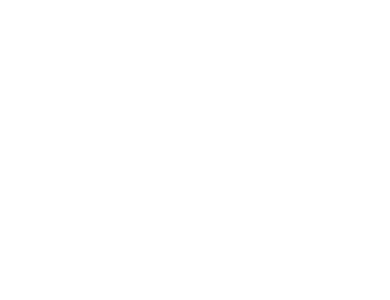
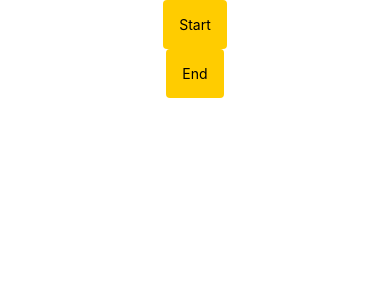
Before and after one commit to lamantin-group/react-native-arrow-view, a React Native app in the folder example/: screen / in a window 390 px wide. Shown: the top 300 px of the page. Built offline with nearby package versions, Linux system fonts and the light colour scheme.

Commit message:
Add draggable views

```diff
--- a/example/App.tsx
+++ b/example/App.tsx
@@ -8,9 +8,9 @@
  * @format
  */
 
+import DraggableView from './DraggableView'
 import React, { Component } from 'react'
-import { Alert, NativeModules, SafeAreaView, StatusBar, StyleSheet, Text } from 'react-native'
-import { Button, MyLibrary } from 'react-native-library'
+import { NativeModules, SafeAreaView, StyleSheet, Text } from 'react-native'
 
 const styles = StyleSheet.create({
   h1: {
@@ -25,10 +25,24 @@
     console.log(NativeLibrary)
   }
 
+  state = {
+    x: null,
+    y: null,
+  }
+
   render() {
+    const { x, y } = this.state
     return (
-      <SafeAreaView style={{ flex: 1, backgroundColor: 'white', alignItems: 'center' }}>
-        <StatusBar barStyle="dark-content" />
+      <SafeAreaView
+        style={{
+          flex: 1,
+          backgroundColor: 'white',
+          alignItems: 'center',
+          height: '100%',
+          width: '100%',
+        }}>
+        <DraggableView text="Start" />
+        <DraggableView text="End" />
       </SafeAreaView>
     )
   }
--- /dev/null
+++ b/example/DraggableView.tsx
@@ -0,0 +1,90 @@
+import React, { PureComponent, Component } from 'react'
+import {
+  View,
+  Text,
+  ViewStyle,
+  PanResponder,
+  Animated,
+  StyleSheet,
+  PanResponderInstance,
+  Dimensions,
+} from 'react-native'
+import { string } from 'prop-types'
+
+interface DraggableViewProps {
+  style?: ViewStyle
+  text: string
+}
+
+interface DraggableViewState {
+  pan: Animated.ValueXY
+  scale: Animated.Value
+}
+
+const { width, height } = Dimensions.get('window')
+
+export default class DraggableView extends Component<DraggableViewProps, DraggableViewState> {
+  static defaultProps = {
+    style: {},
+    text: 'Drag me',
+  }
+
+  constructor(props: DraggableViewProps) {
+    super(props)
+
+    this.state = {
+      pan: new Animated.ValueXY(),
+      scale: new Animated.Value(1),
+    }
+  }
+
+  _panResponder: PanResponderInstance = null
+
+  componentWillMount() {
+    this._panResponder = PanResponder.create({
+      onMoveShouldSetResponderCapture: () => true,
+      onMoveShouldSetPanResponderCapture: () => true,
+
+      onPanResponderGrant: (e, gestureState) => {
+        // Set the initial value to the current state
+        this.state.pan.setOffset({ x: this.state.pan.x._value, y: this.state.pan.y._value })
+        this.state.pan.setValue({ x: 0, y: 0 })
+        Animated.spring(this.state.scale, { toValue: 1.1, friction: 3 }).start()
+      },
+
+      // When we drag/pan the object, set the delate to the states pan position
+      onPanResponderMove: Animated.event([null, { dx: this.state.pan.x, dy: this.state.pan.y }]),
+
+      onPanResponderRelease: (e, { vx, vy }) => {
+        // Flatten the offset to avoid erratic behavior
+        this.state.pan.flattenOffset()
+        Animated.spring(this.state.scale, { toValue: 1, friction: 3 }).start()
+      },
+    })
+  }
+
+  render() {
+    // Destructure the value of pan from the state
+    const { pan, scale } = this.state
+    const { text } = this.props
+
+    if (!pan) return null
+    if (!this._panResponder) return null
+
+    // Calculate the x and y transform from the pan value
+    const [translateX, translateY] = [pan.x, pan.y]
+
+    const rotate = '0deg'
+
+    // Calculate the transform property and set it as a value for our style which we add below to the Animated.View component
+    const imageStyle = { transform: [{ translateX }, { translateY }, { rotate }, { scale }] }
+
+    return (
+      <Animated.View style={imageStyle} {...this._panResponder.panHandlers}>
+        <View style={{ backgroundColor: '#ffcc00', borderRadius: 4, padding: 16 }}>
+          <Text>{text}</Text>
+        </View>
+      </Animated.View>
+    )
+  }
+}
```
Also changed, not shown: example/PanResponderExample.ts (added, +151 -0 lines).
